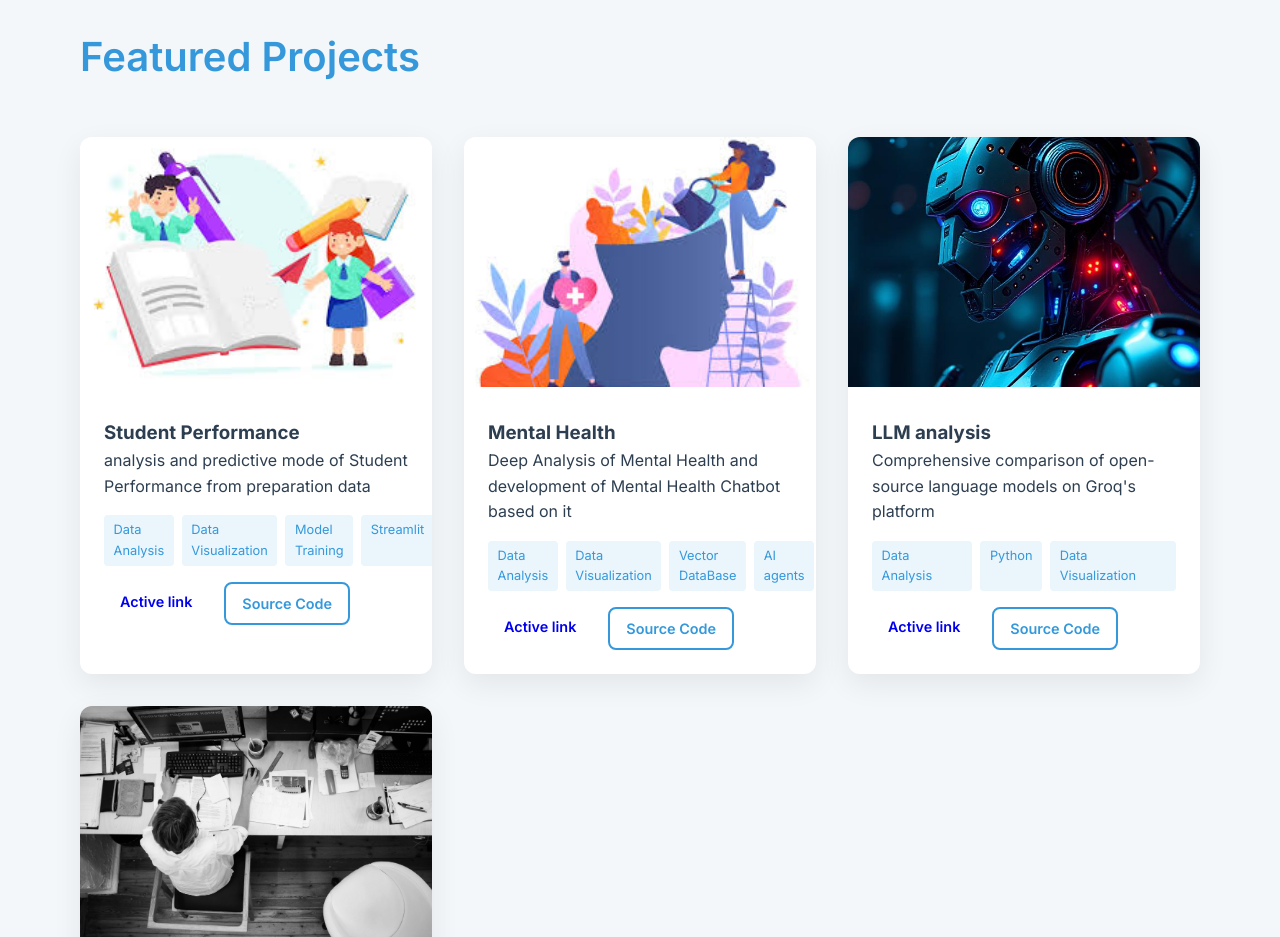
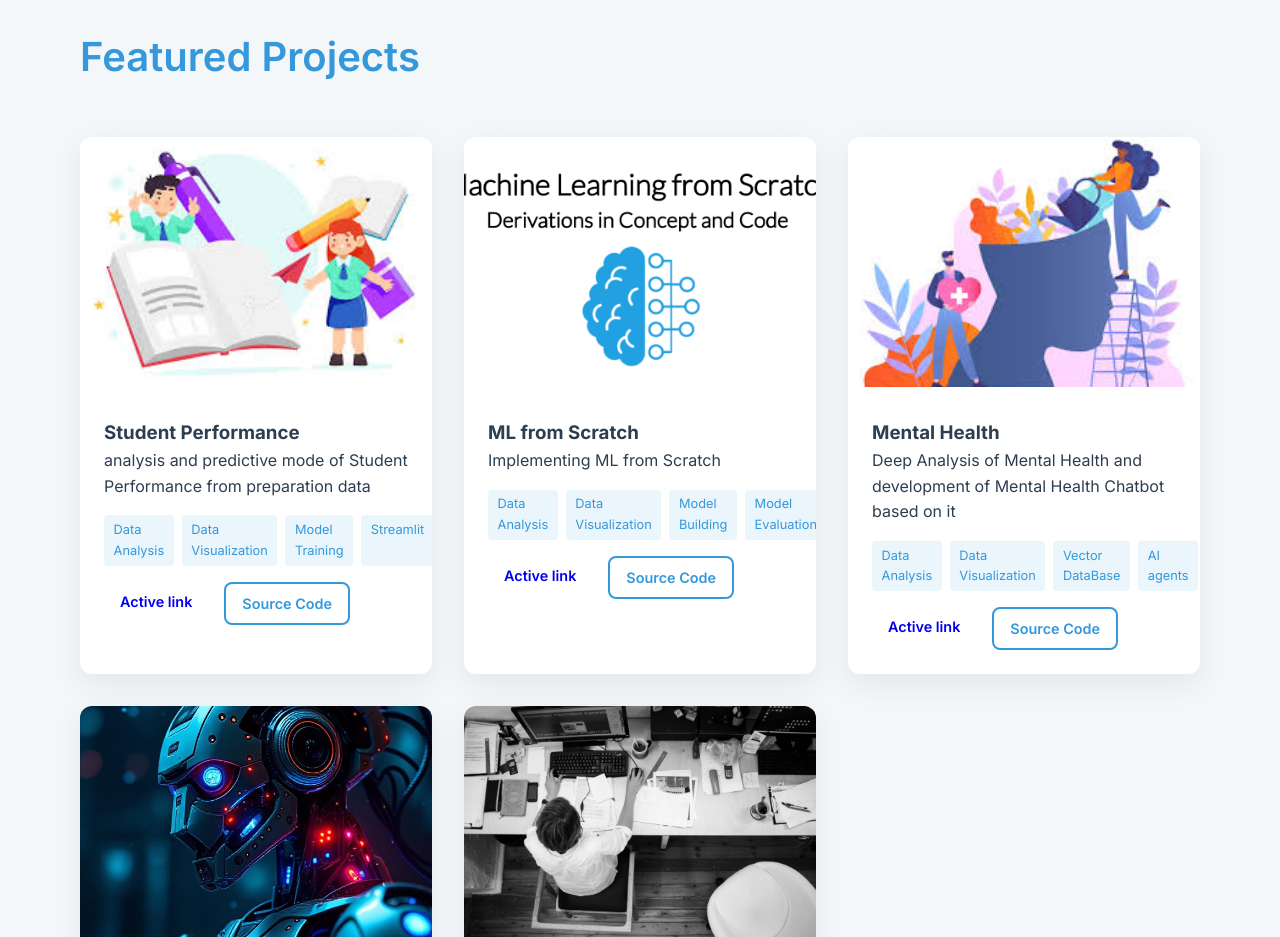
Before and after one commit to VARUN3WARE/myportfolio, a plain HTML site: page index.html in a window 1280 px wide. Shown: the part 2300-3237 px from the top of the page. Drawn offline with Linux system fonts and the light colour scheme.

Commit message:
Update index.html
adding the section of new project

```diff
--- a/index.html
+++ b/index.html
@@ -132,6 +132,23 @@
                               <span>Data Visualization</span>
                               <span>Model Training</span>
                               <span>Streamlit</span>
+                            </div>
+                            <div class="project-links">
+                              <a href="https://kaggle-student-performance-varunrao.streamlit.app/" class="btn btn-small ">Active link</a>
+                                <a href="https://github.com/VARUN3WARE/kaggle-Student-Performance" class="btn btn-small btn-outline">Source Code</a>
+                            </div>
+                        </div>
+                    </div>
+                    <div class="project-card">
+                        <img src="images/mlscratch.png" alt="Project Thumbnail">
+                        <div class="project-card-content">
+                            <h3>ML from Scratch</h3>
+                            <p>Implementing ML from Scratch </p>
+                            <div class="project-tags">
+                              <span>Data Analysis</span>
+                              <span>Data Visualization</span>
+                              <span>Model Building</span>
+                              <span>Model Evaluation</span>
                             </div>
                             <div class="project-links">
                               <a href="https://kaggle-student-performance-varunrao.streamlit.app/" class="btn btn-small ">Active link</a>
```
